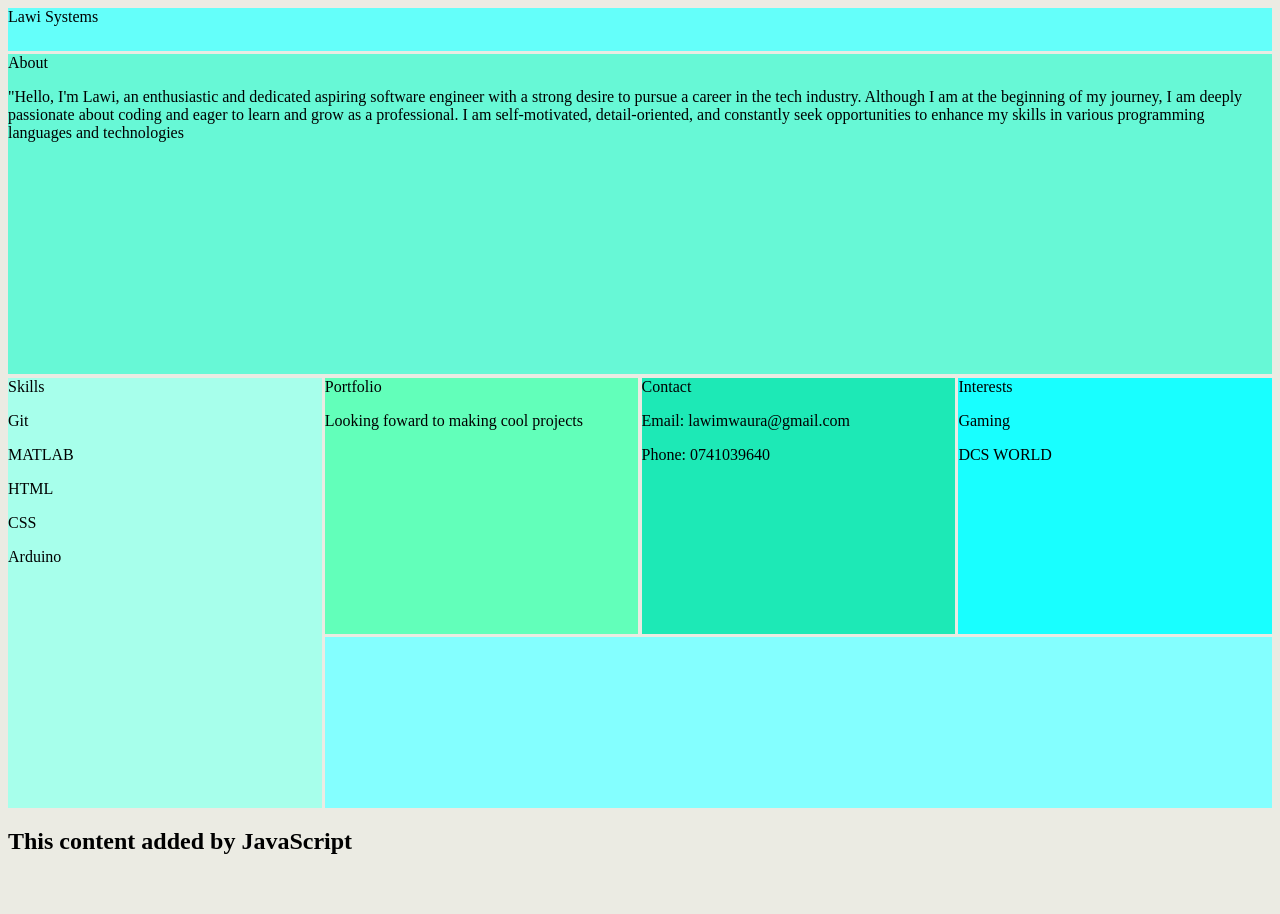
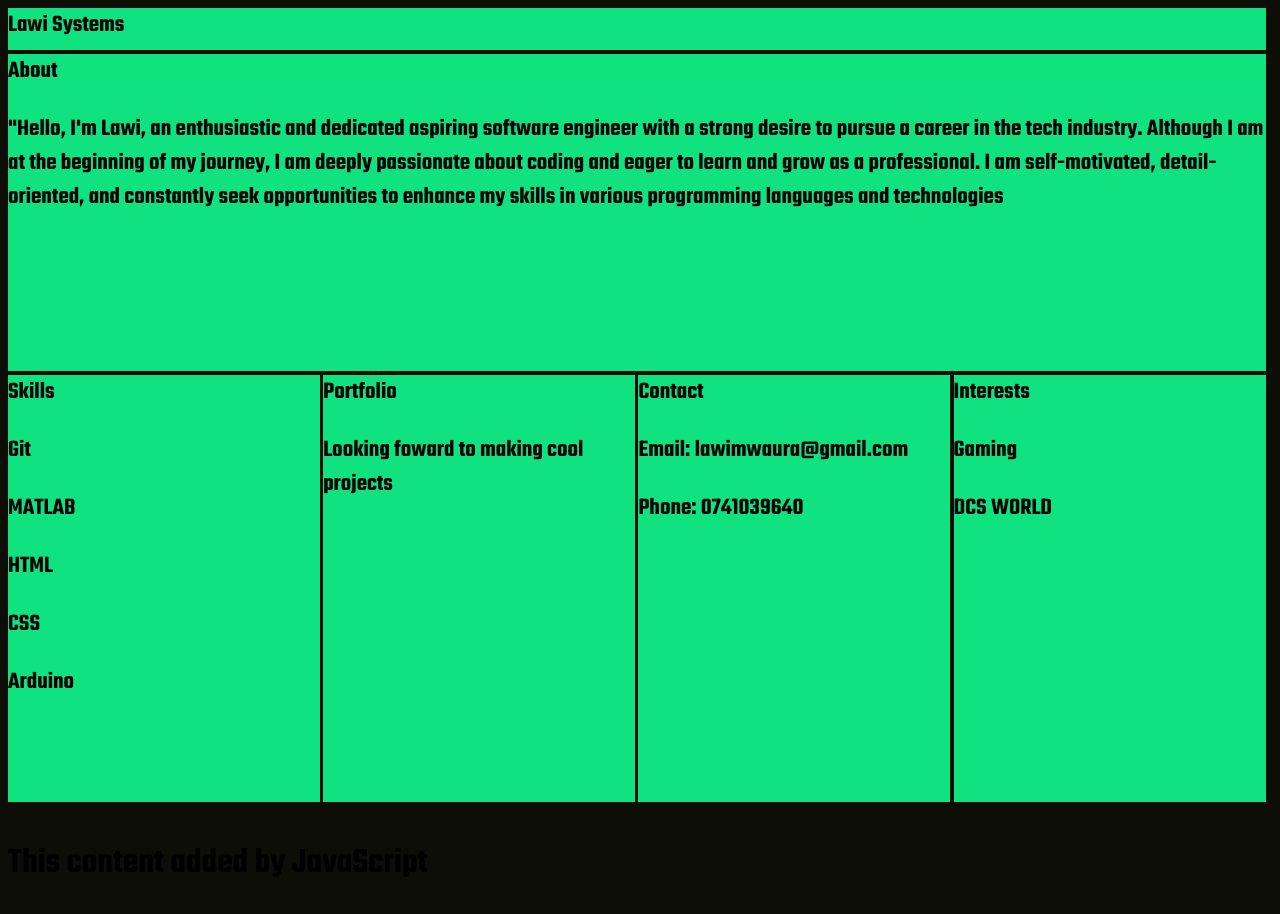
Before and after one commit to Lawi-Mwaura/Project-Website, a plain HTML site: page index.html in a window 1280 px wide. Before the commit the page ends 875 px from the top, so only its background shows below. Drawn offline with Linux system fonts and the light colour scheme.

Commit message:
Updated css animation

```diff
--- a/style.css
+++ b/style.css
@@ -1,6 +1,8 @@
 /*styling the body's background*/
 body {
-    background: #ebebe3;
+    background: #0e0e09;
+    font-family: 'Teko', sans-serif;
+    font-size:x-large;
 }
 /*grid layout for css*/
 .grid-container {
@@ -12,42 +14,62 @@ body {
   "nav nav nav nav"
   "main main main main"
   "sidebar Portfolio Contact About"
-  "sidebar footer footer footer";
+  "sidebar Portfolio Contact About";
   grid-gap: 0.2rem;
 }
+/*Styling the grid-areas*/
 
 nav{
-  background:#64fffa;
+  background:#0fe27f;
   grid-area: nav;
 }
 main{
-  background:#67f8d6;
+  background:#0fe27f;
   grid-area: main;
 }
 
 #sidebar {
-  background: #a7ffeb;
+  background: #0fe27f;
   grid-area: sidebar;
 }
 
 #Portfolio {
-  background:#62ffba;
+  background:#0fe27f;
   grid-area: Portfolio;
 }
 
 #Contact {
-  background: #1de9b6;
+  background: #0fe27f;
   grid-area: Contact;
 }
 #About {
-  background: #18ffff;
+  background: #0fe27f;
   grid-area: About;
 }
 
 footer{
-  background:#84ffff;
+  background:#0fe27f;
   grid-area: footer;
 }
+
+/*Animation of grids*/
+@keyframes moveGrids {
+  0% {
+    transform: translate(0, 0);
+  }
+  50% {
+    transform: translate(10px, 10px);
+  }
+  100% {
+    transform: translate(0, 0);
+  }
+}
+
+.move-grid {
+  animation: moveGrids 1s linear infinite;
+}
+
+/*For mobile devices*/
 @media only screen and (max-width:480px) {
   .grid-container{
     grid-template-columns: 1fr;
@@ -58,7 +80,6 @@ footer{
     "sidebar"
     "Portfolio"
     "Contact"
-    "About"
-    "Footer";
+    "About";
   }
 }
```
